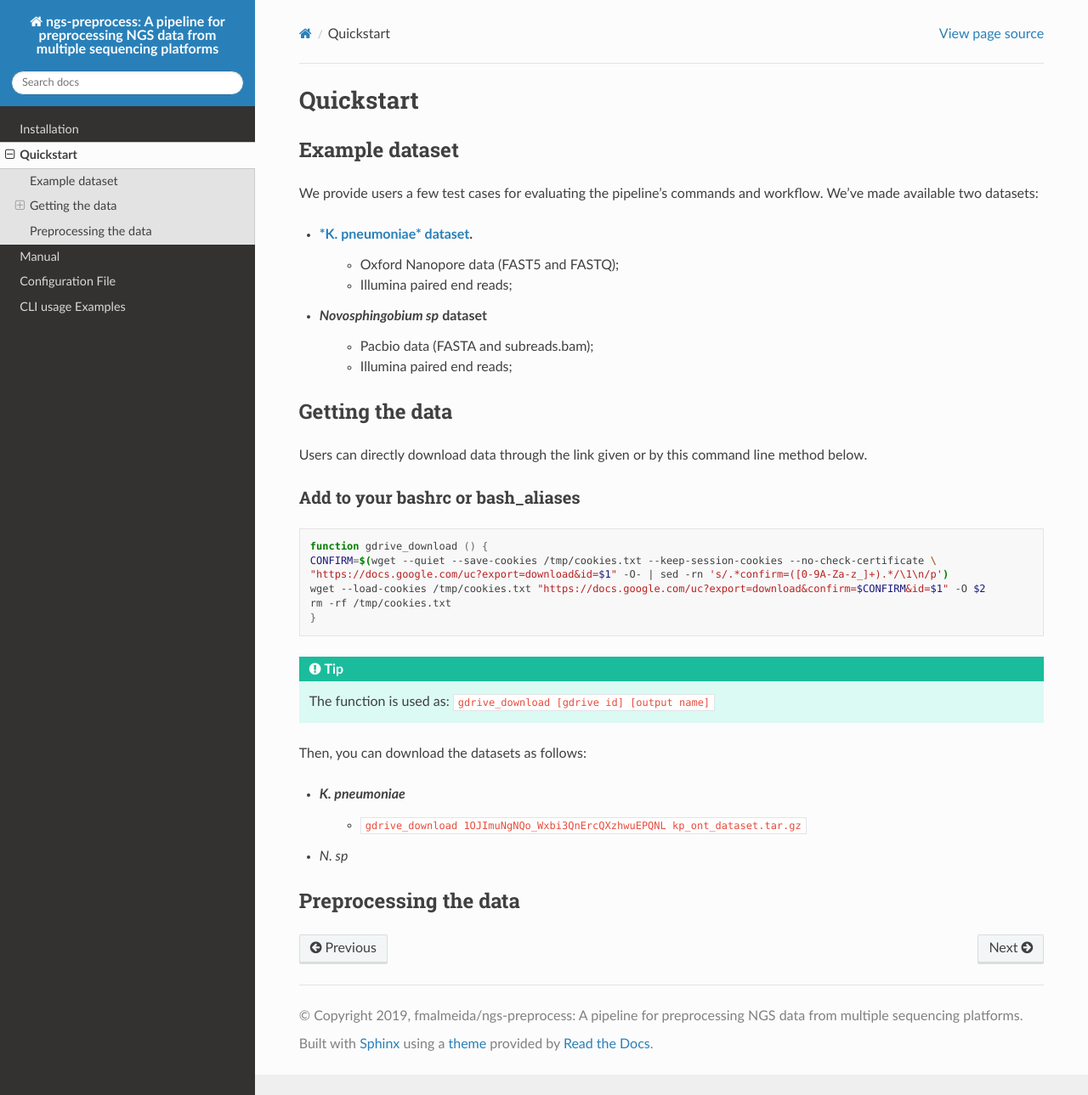
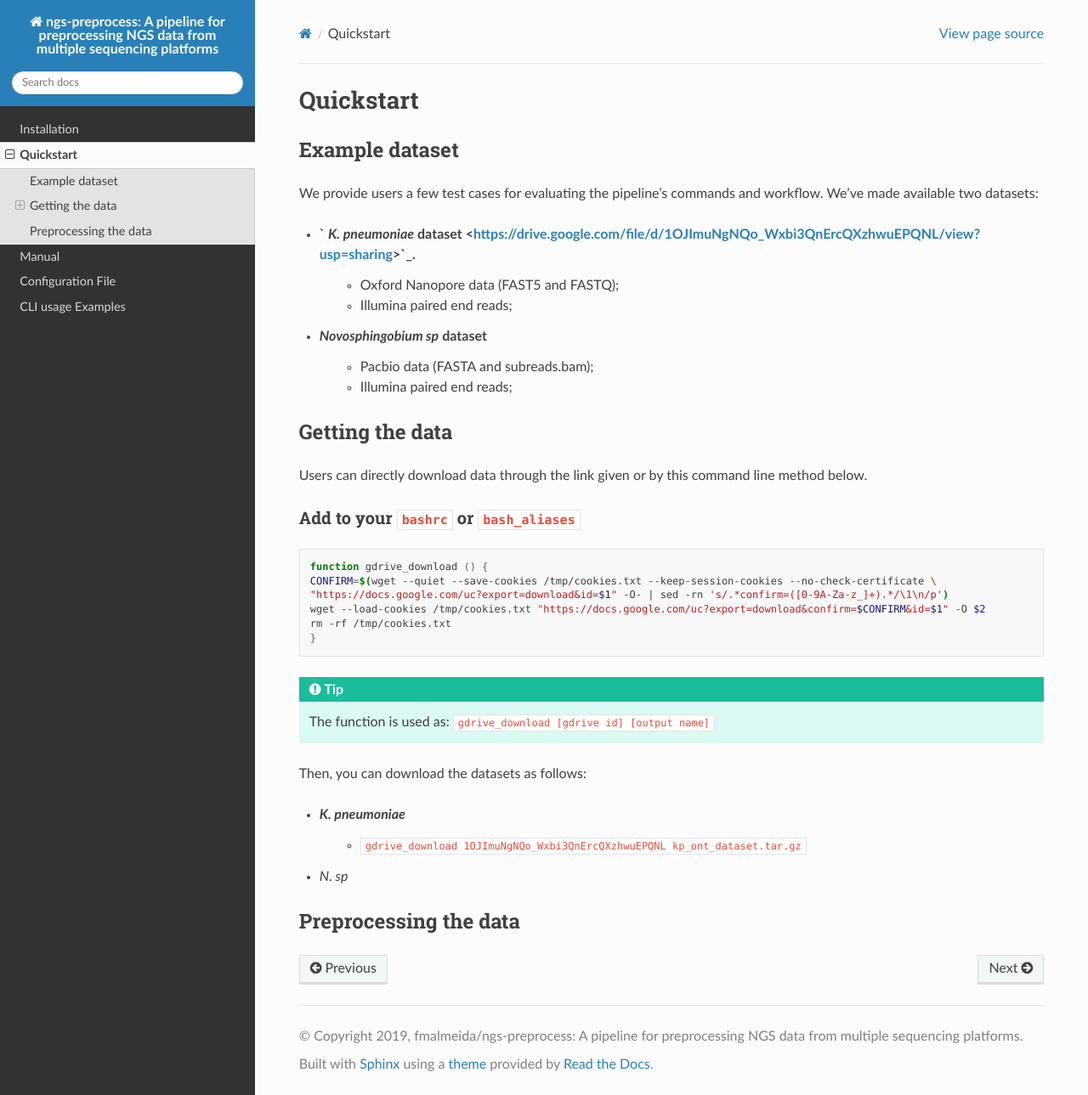
Before and after one commit to fmalmeida/ngs-preprocess, a Sphinx documentation site: the page built from docs/quickstart.rst, in a window 1280 px wide and 1289 px high. Shown: the whole window at 85% size. Built offline with Sphinx 7.4.7 and the Read the Docs theme 2.0.0, drawn with Linux system fonts in a browser that asks for light colours.

Commit message:
Adding example dataset

```diff
--- a/docs/quickstart.rst
+++ b/docs/quickstart.rst
@@ -9,7 +9,7 @@ Example dataset
 We provide users a few test cases for evaluating the pipeline's commands and workflow.
 We've made available two datasets:
 
-* `*K. pneumoniae* dataset <https://drive.google.com/file/d/1OJImuNgNQo_Wxbi3QnErcQXzhwuEPQNL/view?usp=sharing>`_.
+* ` *K. pneumoniae* dataset <https://drive.google.com/file/d/1OJImuNgNQo_Wxbi3QnErcQXzhwuEPQNL/view?usp=sharing>`_.
     * Oxford Nanopore data (FAST5 and FASTQ);
     * Illumina paired end reads;
 * *Novosphingobium sp* dataset
@@ -21,8 +21,8 @@ Getting the data
 
 Users can directly download data through the link given or by this command line method below.
 
-Add to your bashrc or bash_aliases
-""""""""""""""""""""""""""""""""""
+Add to your ``bashrc`` or ``bash_aliases``
+""""""""""""""""""""""""""""""""""""""""""
 
 .. code-block:: bash
 
```
